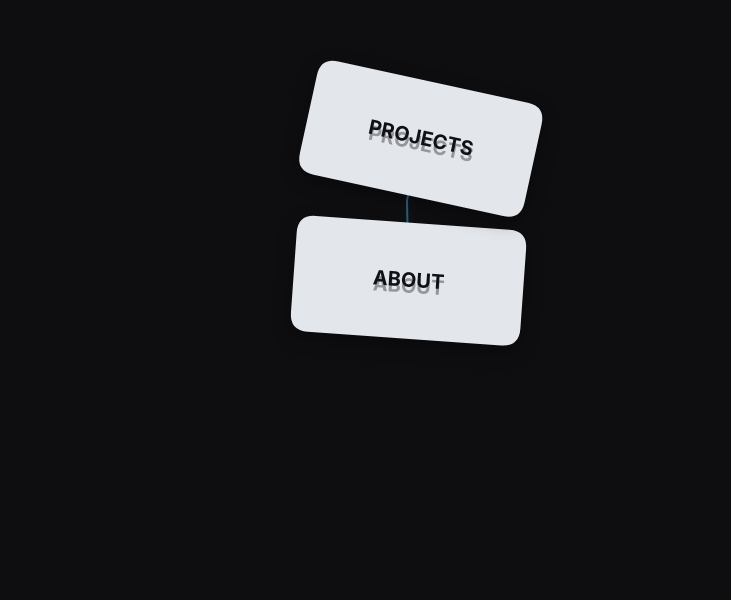
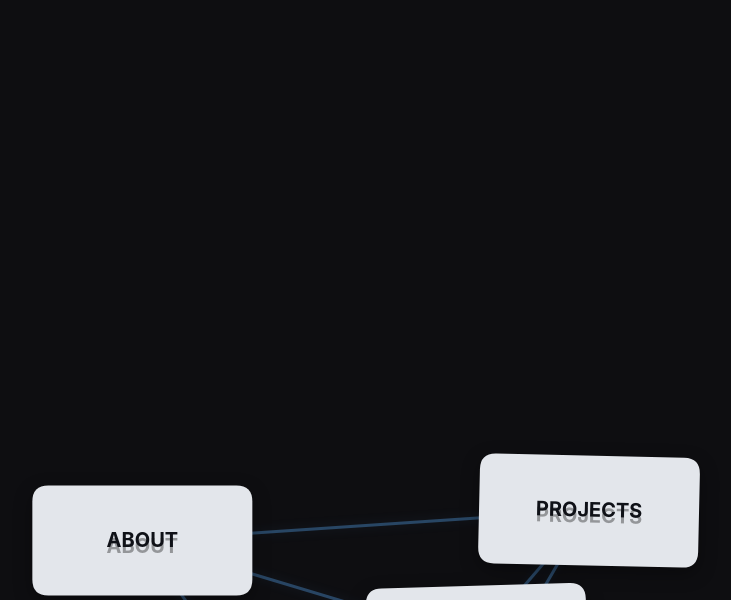
Before and after one commit to Italwaysbreaks/physicsTest123, a plain HTML site: page index.html in a window 1280 px wide. Shown: the part 200-800 px from the top of the page, without its empty margins (233-964 px from the left). Drawn offline with nearby package versions, Linux system fonts and the light colour scheme.

Commit message:
Build fragile networked UI

```diff
--- a/index.html
+++ b/index.html
@@ -3,267 +3,254 @@
 <head>
 <meta charset="UTF-8" />
 <meta name="viewport" content="width=device-width, initial-scale=1.0" />
-<title>Fragile Springs</title>
+<title>Fragile Network</title>
 <style>
 :root { color-scheme: dark; }
 * { box-sizing: border-box; }
 html, body { margin: 0; padding: 0; width: 100%; height: 100%; overflow: hidden; background: #0e0e11; font-family: "Inter", "Segoe UI", system-ui, -apple-system, sans-serif; }
 #canvas { display: block; background: #0e0e11; }
-.overlay { position: fixed; top: 50%; left: 50%; transform: translate(-50%, -50%); color: #e7e8ec; font-size: 42px; letter-spacing: 0.5px; opacity: 0; transition: opacity 1s ease; pointer-events: none; text-shadow: 0 10px 40px rgba(0,0,0,0.35); text-align: center; }
-#rebuild { top: auto; bottom: 80px; font-size: 18px; opacity: 0; }
+.overlay { position: fixed; top: 50%; left: 50%; transform: translate(-50%, -50%); color: #e8e9ee; font-size: 22px; letter-spacing: 0.4px; opacity: 0; transition: opacity 0.6s ease; pointer-events: none; text-shadow: 0 6px 30px rgba(0,0,0,0.35); text-align: center; }
 </style>
 </head>
 <body>
 <canvas id="canvas"></canvas>
-<div id="message" class="overlay">You broke it.</div>
-<div id="rebuild" class="overlay">Hold to rebuild.</div>
+<div id="statusText" class="overlay">Stability compromised.</div>
 <script src="https://cdn.jsdelivr.net/npm/matter-js@0.20.0/build/matter.min.js"></script>
 <script>
 const { Engine, Render, Runner, Bodies, Body, Composite, Constraint, Mouse, MouseConstraint, Events, Vector } = Matter;
 const canvas = document.getElementById('canvas');
-const message = document.getElementById('message');
-const rebuildHint = document.getElementById('rebuild');
-let width = window.innerWidth;
-let height = window.innerHeight;
-const engine = Engine.create({ gravity: { x: 0, y: 0.25 } });
+const statusText = document.getElementById('statusText');
+let width = window.innerWidth, height = window.innerHeight;
+const engine = Engine.create({ gravity: { x: 0, y: 0.25 }, enableSleeping: false });
 const render = Render.create({ canvas, engine, options: { width, height, background: '#0e0e11', wireframes: false, pixelRatio: window.devicePixelRatio || 1 } });
 Render.run(render);
 const runner = Runner.create();
 Runner.run(runner, engine);
 const world = engine.world;
-const anchor = Bodies.circle(width / 2, height / 2, 6, { isStatic: true, render: { visible: false } });
-Composite.add(world, anchor);
-const cardSize = { w: 230, h: 116 };
-const startPositions = [
-  { label: 'ABOUT', pos: { x: width / 2 - 240, y: height / 2 - 140 }, type: 'about' },
-  { label: 'PROJECTS', pos: { x: width / 2 + 70, y: height / 2 - 30 }, type: 'projects' },
-  { label: 'CONTACT', pos: { x: width / 2 - 80, y: height / 2 + 190 }, type: 'contact' }
+const cardSize = { w: 220, h: 110 };
+const nodes = [
+  { label: 'ABOUT', pos: () => ({ x: width/2 - 240, y: height/2 - 140 }), mass: 1.1, damping: 0.02, restitution: 0.08 },
+  { label: 'PROJECTS', pos: () => ({ x: width/2 + 200, y: height/2 - 60 }), mass: 3.5, damping: 0.04, restitution: 0.05 },
+  { label: 'CONTACT', pos: () => ({ x: width/2 - 40, y: height/2 + 190 }), mass: 1.0, damping: 0.025, restitution: 0.08 },
+  { label: 'SETTINGS', pos: () => ({ x: width/2 + 60, y: height/2 + 40 }), mass: 2.2, damping: 0.1, restitution: 0.04 },
+  { label: 'STATUS', pos: () => ({ x: width/2 - 160, y: height/2 + 40 }), mass: 0.7, damping: 0.02, restitution: 0.1 }
 ];
-const memory = { fatigue: 1, wobble: 1 };
-const cards = startPositions.map((card) => {
-  const body = Bodies.rectangle(card.pos.x, card.pos.y, cardSize.w, cardSize.h, { chamfer: { radius: 18 }, mass: 2.2, frictionAir: 0.03, restitution: 0.08, render: { visible: false } });
-  body.cardLabel = card.label;
-  body.springType = card.type;
-  body.basePos = { ...card.pos };
-  return body;
+const bodies = nodes.map((n, i) => {
+  const p = n.pos();
+  const b = Bodies.rectangle(p.x, p.y, cardSize.w, cardSize.h, { chamfer: { radius: 16 }, mass: n.mass, frictionAir: n.damping, restitution: n.restitution, render: { visible: false } });
+  b.cardLabel = n.label;
+  b.personality = n.label.toLowerCase();
+  return b;
 });
-Composite.add(world, cards);
-const springConfigs = {
-  about: { stiffness: 0.012, damping: 0.08, length: 80, max: () => 360 },
-  projects: { stiffness: 0.04, damping: 0.12, length: 56, max: () => 300 },
-  contact: { stiffness: 0.018, damping: 0.06, length: 44, max: () => 220 }
-};
+Composite.add(world, bodies);
+const connectionDefs = [
+  [0,1],[1,3],[3,2],[2,4],[4,0],[0,3],[1,2]
+];
+let fatigueMemory = {};
 let constraints = [];
-function addSpring(card) {
-  const cfg = springConfigs[card.springType];
-  const c = Constraint.create({ bodyA: anchor, bodyB: card, pointA: { x: 0, y: 0 }, pointB: { x: 0, y: 0 }, stiffness: cfg.stiffness * memory.fatigue, damping: cfg.damping, length: cfg.length, render: { visible: false } });
-  c.metaType = card.springType;
-  c.maxLength = cfg.max() * memory.fatigue;
-  c.fray = 0;
+function baseLen(a,b){ return Vector.magnitude(Vector.sub(a.position,b.position)); }
+function makeConstraint(aIndex,bIndex,weaken=1){
+  const a = bodies[aIndex], b = bodies[bIndex];
+  const length = baseLen(a,b);
+  const personalityFactor = {
+    about: { stiffness:0.012, damping:0.08, slack:1.25 },
+    projects: { stiffness:0.035, damping:0.12, slack:1.2 },
+    contact: { stiffness:0.018, damping:0.06, slack:1.1 },
+    settings: { stiffness:0.024, damping:0.14, slack:1.18 },
+    status: { stiffness:0.01, damping:0.04, slack:1.35 }
+  };
+  const key = `${aIndex}-${bIndex}`;
+  const fatigue = fatigueMemory[key] || 1;
+  const slack = Math.min(personalityFactor[a.personality]?.slack || 1.2, personalityFactor[b.personality]?.slack || 1.2) * weaken * fatigue;
+  const stiffness = ((personalityFactor[a.personality]?.stiffness || 0.02) + (personalityFactor[b.personality]?.stiffness || 0.02)) / 2;
+  const damping = ((personalityFactor[a.personality]?.damping || 0.08) + (personalityFactor[b.personality]?.damping || 0.08)) / 2;
+  const c = Constraint.create({ bodyA:a, bodyB:b, length, stiffness, damping, render:{ visible:false } });
+  c.restLength = length;
+  c.maxLength = length * slack;
+  c.key = key;
+  c.weaken = weaken;
+  c.vibration = 0;
   constraints.push(c);
-  Composite.add(world, c);
+  Composite.add(world,c);
 }
-cards.forEach(addSpring);
+connectionDefs.forEach(([a,b])=> makeConstraint(a,b));
 const mouse = Mouse.create(render.canvas);
-const mouseConstraint = MouseConstraint.create(engine, { mouse, constraint: { stiffness: 0.18, damping: 0.22, render: { visible: false } } });
+const mouseConstraint = MouseConstraint.create(engine, { mouse, constraint: { stiffness: 0.2, damping: 0.25, render: { visible:false } } });
 Composite.add(world, mouseConstraint);
 render.mouse = mouse;
-let shakeTimer = 0;
-let slowTimer = 0;
-let collapsed = false;
-let collapseStart = null;
-let rebuildHold = false;
-let rebuildProgress = 0;
+let draggingBody = null;
+Events.on(mouseConstraint, 'startdrag', e => { draggingBody = e.body; });
+Events.on(mouseConstraint, 'enddrag', () => { draggingBody = null; });
 let debris = [];
-let imperfection = { x: 0, y: 0 };
-let hesitating = false;
-function triggerShake() { shakeTimer = 16; }
-function triggerSlow() { slowTimer = 18; engine.timing.timeScale = 0.4; }
-function startCollapse() {
-  collapsed = true;
-  collapseStart = performance.now();
-  message.style.opacity = 1;
-  rebuildHint.style.opacity = 1;
-  cards.forEach((c) => Body.applyForce(c, c.position, { x: (Math.random() - 0.5) * 0.002, y: -0.003 }));
-}
-function startRebuild() { rebuildProgress = 0; rebuildHold = true; }
-function stopRebuild() { rebuildHold = false; if (!collapsed) rebuildProgress = 0; }
-function fracture(c) {
-  const a = anchor.position;
-  const b = c.bodyB.position;
-  const pieces = 10;
-  for (let i = 0; i < pieces; i++) {
-    const t = i / pieces;
-    const pos = { x: a.x + (b.x - a.x) * t, y: a.y + (b.y - a.y) * t };
-    const vel = { x: (Math.random() - 0.5) * 3, y: (Math.random() - 0.5) * 3 - 2 };
-    debris.push({ pos, vel, life: 1, color: `rgba(255, ${180 + i * 6}, ${150 + i * 4}, 1)` });
+function fracture(c){
+  const a = c.bodyA.position, b = c.bodyB.position;
+  const pieces = 12;
+  for(let i=0;i<pieces;i++){
+    const t=i/pieces; const pos={ x:a.x+(b.x-a.x)*t, y:a.y+(b.y-a.y)*t };
+    const vel={ x:(Math.random()-0.5)*2, y:(Math.random()-0.5)*2-1.2 };
+    debris.push({ pos, vel, life:1, color:`rgba(255,${180+i*3},${120+i*2},1)` });
   }
 }
-function drawCard(body) {
+function drawCard(body){
   const ctx = render.context;
   const { position, angle } = body;
   ctx.save();
   ctx.translate(position.x, position.y);
   ctx.rotate(angle);
-  ctx.shadowColor = 'rgba(0,0,0,0.35)';
-  ctx.shadowBlur = 18 * memory.wobble;
-  ctx.shadowOffsetY = 6;
-  const w = cardSize.w, h = cardSize.h, r = 18;
-  ctx.fillStyle = '#e3e6eb';
+  ctx.shadowColor='rgba(0,0,0,0.35)';
+  ctx.shadowBlur=18;
+  ctx.shadowOffsetY=6;
+  const w=cardSize.w, h=cardSize.h, r=16;
+  ctx.fillStyle='#e3e6eb';
   ctx.beginPath();
-  ctx.moveTo(-w/2 + r, -h/2);
-  ctx.lineTo(w/2 - r, -h/2);
-  ctx.quadraticCurveTo(w/2, -h/2, w/2, -h/2 + r);
-  ctx.lineTo(w/2, h/2 - r);
-  ctx.quadraticCurveTo(w/2, h/2, w/2 - r, h/2);
-  ctx.lineTo(-w/2 + r, h/2);
-  ctx.quadraticCurveTo(-w/2, h/2, -w/2, h/2 - r);
-  ctx.lineTo(-w/2, -h/2 + r);
-  ctx.quadraticCurveTo(-w/2, -h/2, -w/2 + r, -h/2);
+  ctx.moveTo(-w/2+r,-h/2);
+  ctx.lineTo(w/2-r,-h/2);
+  ctx.quadraticCurveTo(w/2,-h/2,w/2,-h/2+r);
+  ctx.lineTo(w/2,h/2-r);
+  ctx.quadraticCurveTo(w/2,h/2,w/2-r,h/2);
+  ctx.lineTo(-w/2+r,h/2);
+  ctx.quadraticCurveTo(-w/2,h/2,-w/2,h/2-r);
+  ctx.lineTo(-w/2,-h/2+r);
+  ctx.quadraticCurveTo(-w/2,-h/2,-w/2+r,-h/2);
   ctx.closePath();
   ctx.fill();
-  ctx.shadowBlur = 0;
-  ctx.fillStyle = '#0f1117';
-  ctx.font = '700 20px "Inter", "Segoe UI", system-ui';
-  ctx.textAlign = 'center';
-  ctx.textBaseline = 'middle';
-  ctx.fillText(body.cardLabel, 0, 0);
+  ctx.shadowBlur=0;
+  ctx.fillStyle='#0f1117';
+  ctx.font='700 20px "Inter", "Segoe UI", system-ui';
+  ctx.textAlign='center';
+  ctx.textBaseline='middle';
+  ctx.fillText(body.cardLabel,0,0);
   ctx.restore();
 }
-function drawDebris() {
+function drawDebris(){
   const ctx = render.context;
-  debris = debris.filter(d => d.life > 0);
-  debris.forEach(d => {
-    d.vel.y += 0.18;
-    d.vel.x *= 0.99;
-    d.pos.x += d.vel.x;
-    d.pos.y += d.vel.y;
+  debris = debris.filter(d=>d.life>0);
+  debris.forEach(d=>{
+    d.vel.y += 0.18; d.vel.x *= 0.995;
+    d.pos.x += d.vel.x; d.pos.y += d.vel.y;
     d.life -= 0.02;
     ctx.save();
     ctx.strokeStyle = d.color.replace('1)', `${d.life})`);
     ctx.lineWidth = 2;
     ctx.beginPath();
     ctx.moveTo(d.pos.x, d.pos.y);
-    ctx.lineTo(d.pos.x + d.vel.x * 1.5, d.pos.y + d.vel.y * 0.4);
+    ctx.lineTo(d.pos.x + d.vel.x*2, d.pos.y + d.vel.y*0.6);
     ctx.stroke();
     ctx.restore();
   });
 }
-function drawConstraints() {
+function drawConstraints(){
   const ctx = render.context;
-  constraints.forEach((c) => {
-    if (!c || !c.bodyB) return;
-    const a = anchor.position;
-    const b = c.bodyB.position;
-    const dist = Vector.magnitude(Vector.sub(b, a));
+  constraints.forEach(c=>{
+    if(!c.bodyA||!c.bodyB) return;
+    const a=c.bodyA.position, b=c.bodyB.position;
+    const dist = Vector.magnitude(Vector.sub(a,b));
+    const tension = Math.max(0, dist - c.restLength);
     const ratio = Math.min(1.5, dist / c.maxLength);
-    const tension = Math.max(0, ratio - 0.7);
-    const hue = 200 - tension * 120;
-    const alpha = 0.45 + tension * 0.4;
-    const flicker = Math.sin(engine.timing.timestamp * 0.02 + dist * 0.03) * tension * 3;
-    const wobble = Math.sin(engine.timing.timestamp * 0.09 + dist * 0.02) * 4 * tension;
-    const mid = { x: (a.x + b.x) / 2 + wobble, y: (a.y + b.y) / 2 + flicker };
+    c.vibration = c.vibration*0.85 + (ratio>0.9 ? 1.2 : 0.3)*ratio;
+    const hue = 210 - Math.min(80, (dist/c.restLength-1)*120);
+    const alpha = 0.35 + Math.min(0.5, tension/ (c.maxLength*0.8));
+    const jitter = (Math.random()-0.5)*c.vibration*2;
+    const mid = { x:(a.x+b.x)/2 + jitter, y:(a.y+b.y)/2 - jitter };
     ctx.save();
-    ctx.strokeStyle = `hsla(${hue}, 85%, ${65 - tension * 25}%, ${alpha})`;
-    ctx.lineWidth = 2 + tension * 3;
-    ctx.shadowBlur = 14;
-    ctx.shadowColor = `hsla(${hue}, 95%, 70%, ${alpha})`;
+    ctx.strokeStyle = `hsla(${hue},85%,65%,${alpha})`;
+    ctx.lineWidth = 2 + (ratio>1? (ratio-1)*5: ratio*1.2);
+    ctx.shadowBlur = 12;
+    ctx.shadowColor = `hsla(${hue},95%,70%,${alpha})`;
     ctx.beginPath();
-    ctx.moveTo(a.x, a.y);
-    ctx.quadraticCurveTo(mid.x, mid.y, b.x, b.y);
+    ctx.moveTo(a.x,a.y);
+    ctx.quadraticCurveTo(mid.x, mid.y, b.x,b.y);
     ctx.stroke();
     ctx.restore();
   });
   drawDebris();
 }
-function updateSprings() {
-  for (let i = constraints.length - 1; i >= 0; i--) {
-    const c = constraints[i];
-    if (!c || !c.bodyB) { constraints.splice(i, 1); continue; }
-    const dist = Vector.magnitude(Vector.sub(c.bodyB.position, anchor.position));
-    const vMag = Vector.magnitude(c.bodyB.velocity);
-    hesitating = mouse.button === -1 && vMag < 0.6;
-    const aggression = Math.min(0.45, Math.max(0, (vMag - (hesitating ? 1.6 : 1)) * 0.015));
-    const effective = dist * (1 + aggression);
-    if (effective > c.maxLength) {
+let stabilityState = 'STABLE';
+let stabilityValue = 1;
+function updateStability(agg){
+  const intactRatio = constraints.length / (connectionDefs.length + rebuiltCount);
+  const tensionSum = constraints.reduce((s,c)=>{ const d=Vector.magnitude(Vector.sub(c.bodyA.position,c.bodyB.position)); return s + Math.max(0,d-c.restLength); },0);
+  stabilityValue = Math.max(0, Math.min(1, intactRatio*0.6 + Math.exp(-tensionSum*0.002)*0.4 - agg*0.15));
+  if(stabilityValue>0.7) stabilityState='STABLE';
+  else if(stabilityValue>0.45) stabilityState='STRAINED';
+  else if(stabilityValue>0.2) stabilityState='UNSTABLE';
+  else stabilityState='COLLAPSE';
+  statusText.style.opacity = stabilityState==='UNSTABLE' || stabilityState==='COLLAPSE' ? 1 : 0;
+  if(stabilityState==='STRAINED') engine.gravity.y = 0.35;
+  else if(stabilityState==='UNSTABLE') engine.gravity.y = 0.55;
+  else if(stabilityState==='COLLAPSE') engine.gravity.y = 0.7;
+  else engine.gravity.y = 0.25;
+}
+let rebuiltCount = 0;
+function checkSprings(){
+  for(let i=constraints.length-1;i>=0;i--){
+    const c=constraints[i];
+    if(!c.bodyA||!c.bodyB) { constraints.splice(i,1); continue; }
+    const dist = Vector.magnitude(Vector.sub(c.bodyA.position,c.bodyB.position));
+    if(!draggingBody) continue;
+    if(dist > c.maxLength){
       fracture(c);
-      Composite.remove(world, c);
-      constraints.splice(i, 1);
-      triggerShake();
-      triggerSlow();
-    }
-  }
-  if (!collapsed && constraints.length === 0) startCollapse();
-}
-function updateShake() {
-  if (shakeTimer > 0) {
-    const intensity = shakeTimer / 16;
-    const dx = (Math.random() - 0.5) * 12 * intensity;
-    const dy = (Math.random() - 0.5) * 12 * intensity;
-    render.canvas.style.transform = `translate(${dx}px, ${dy}px)`;
-    shakeTimer -= 1;
-  } else {
-    render.canvas.style.transform = 'translate(0,0)';
-  }
-}
-function updateSlowMo() {
-  if (slowTimer > 0) { slowTimer--; if (slowTimer === 0) engine.timing.timeScale = 1; }
-}
-function updateCollapse() {
-  if (!collapsed) return;
-  const elapsed = (performance.now() - collapseStart) / 1000;
-  const target = Math.min(3, 0.6 + elapsed * 1.2);
-  engine.gravity.y = target;
-}
-function updateRebuild() {
-  if (!collapsed) return;
-  if (rebuildHold) {
-    rebuildProgress = Math.min(1, rebuildProgress + 0.015);
-  } else if (rebuildProgress > 0) {
-    rebuildProgress = Math.max(0, rebuildProgress - 0.02);
-  }
-  if (rebuildProgress > 0) {
-    engine.timing.timeScale = 1;
-    engine.gravity.y = Math.max(0, engine.gravity.y - 0.15);
-    cards.forEach((c) => {
-      const target = { x: c.basePos.x + imperfection.x, y: c.basePos.y + imperfection.y };
-      const back = Vector.sub(target, c.position);
-      Body.setVelocity(c, { x: back.x * 0.04 * rebuildProgress, y: back.y * 0.06 * rebuildProgress });
-      Body.setAngularVelocity(c, Body.getAngularVelocity(c) * 0.8);
-    });
-    debris.forEach(d => { d.pos.x -= d.vel.x * 0.35; d.pos.y -= d.vel.y * 0.35; d.life -= 0.01; });
-    if (rebuildProgress === 1 && constraints.length < cards.length) {
-      imperfection = { x: (Math.random() - 0.5) * 12 * memory.wobble, y: (Math.random() - 0.5) * 12 * memory.wobble };
-      cards.forEach((c) => { if (!constraints.find(k => k.bodyB === c)) addSpring(c); });
-      collapsed = false;
-      message.style.opacity = 0;
-      rebuildHint.style.opacity = 0;
-      memory.fatigue *= 0.88;
-      memory.wobble *= 1.1;
-      engine.gravity.y = 0.25;
+      fatigueMemory[c.key] = (fatigueMemory[c.key]||1)*0.94;
+      Composite.remove(world,c);
+      constraints.splice(i,1);
     }
   }
 }
-Events.on(engine, 'afterUpdate', () => {
-  updateSprings();
-  updateCollapse();
-  updateRebuild();
+function applyDragResistance(){
+  if(!draggingBody) return;
+  const linked = constraints.filter(c=>c.bodyA===draggingBody||c.bodyB===draggingBody);
+  linked.forEach(c=>{
+    const other = c.bodyA===draggingBody?c.bodyB:c.bodyA;
+    const dist = Vector.magnitude(Vector.sub(draggingBody.position, other.position));
+    const over = Math.max(0, dist - c.restLength);
+    if(over>0){
+      const dir = Vector.normalise(Vector.sub(draggingBody.position, other.position));
+      const resistance = over * 0.0006;
+      Body.applyForce(draggingBody, draggingBody.position, Vector.mult(dir, -resistance));
+    }
+  });
+}
+let repairTracker = {};
+function tryRepair(){
+  for(let i=0;i<bodies.length;i++){
+    for(let j=i+1;j<bodies.length;j++){
+      const key=`${i}-${j}`;
+      if(constraints.find(c=>c.key===key)) continue;
+      const dist = Vector.magnitude(Vector.sub(bodies[i].position,bodies[j].position));
+      const relVel = Vector.magnitude(Vector.sub(bodies[i].velocity,bodies[j].velocity));
+      if(dist<140 && relVel<0.6){
+        repairTracker[key] = (repairTracker[key]||0) + 1;
+        if(repairTracker[key]>50){
+          fatigueMemory[key] = (fatigueMemory[key]||1)*0.92;
+          makeConstraint(i,j,0.92);
+          rebuiltCount++;
+          repairTracker[key]=0;
+        }
+      } else {
+        repairTracker[key]=0;
+      }
+    }
+  }
+}
+Events.on(engine,'beforeUpdate', ()=>{
+  applyDragResistance();
+  checkSprings();
 });
-Events.on(render, 'afterRender', () => {
+Events.on(engine,'afterUpdate', ()=>{
+  tryRepair();
+  const aggression = draggingBody ? Math.min(1, Vector.magnitude(draggingBody.velocity)*0.02) : 0;
+  updateStability(aggression);
+});
+Events.on(render,'afterRender', ()=>{
   drawConstraints();
-  cards.forEach(drawCard);
-  updateShake();
-  updateSlowMo();
+  bodies.forEach(drawCard);
 });
-window.addEventListener('resize', () => {
-  width = window.innerWidth; height = window.innerHeight;
-  render.canvas.width = width; render.canvas.height = height;
-  render.options.width = width; render.options.height = height;
-  render.bounds.max.x = width; render.bounds.max.y = height;
-  Body.setPosition(anchor, { x: width / 2, y: height / 2 });
+window.addEventListener('resize', ()=>{
+  width=window.innerWidth; height=window.innerHeight;
+  render.canvas.width=width; render.canvas.height=height;
+  render.options.width=width; render.options.height=height;
+  render.bounds.max.x=width; render.bounds.max.y=height;
 });
-window.addEventListener('mousedown', () => { if (collapsed) startRebuild(); });
-window.addEventListener('mouseup', stopRebuild);
 </script>
 </body>
 </html>
```
